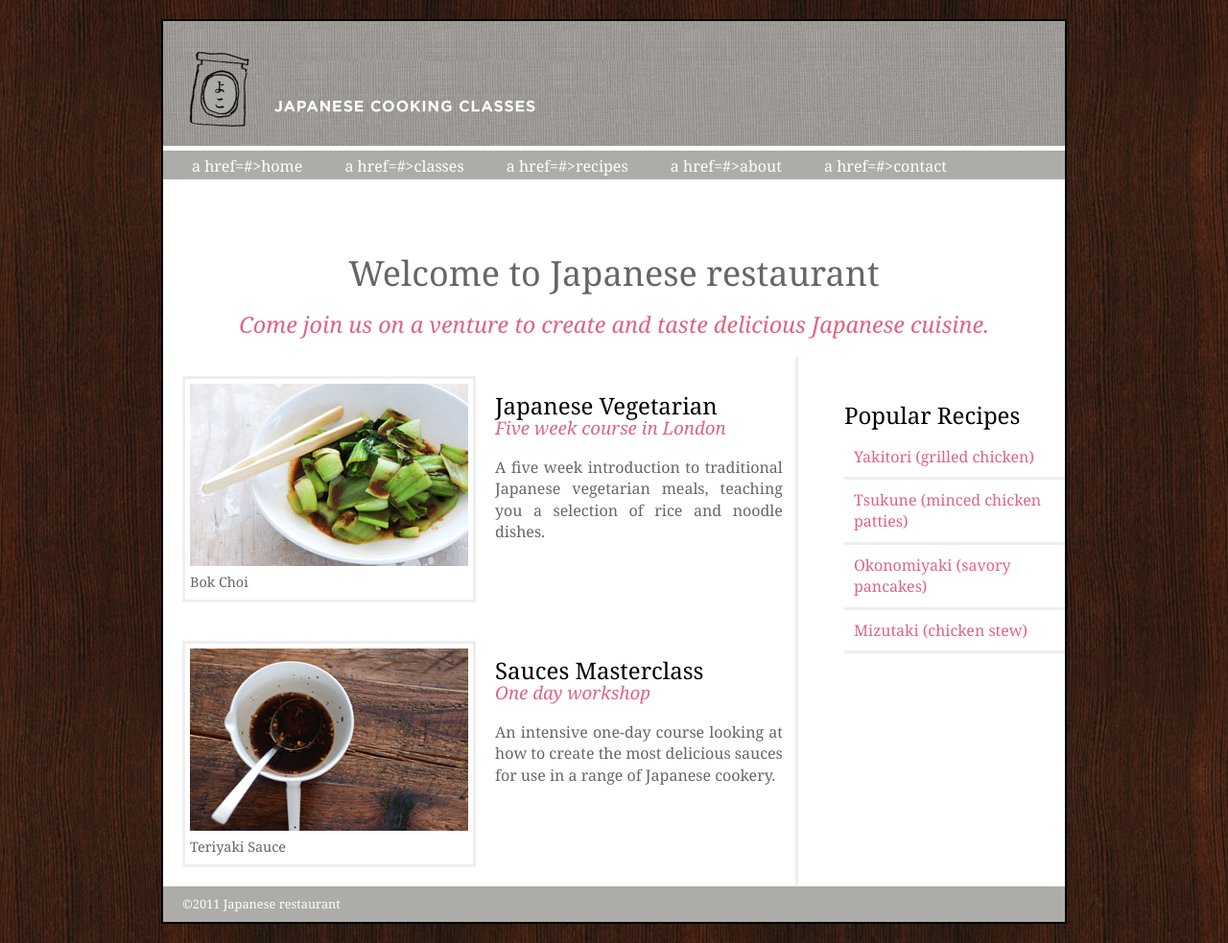
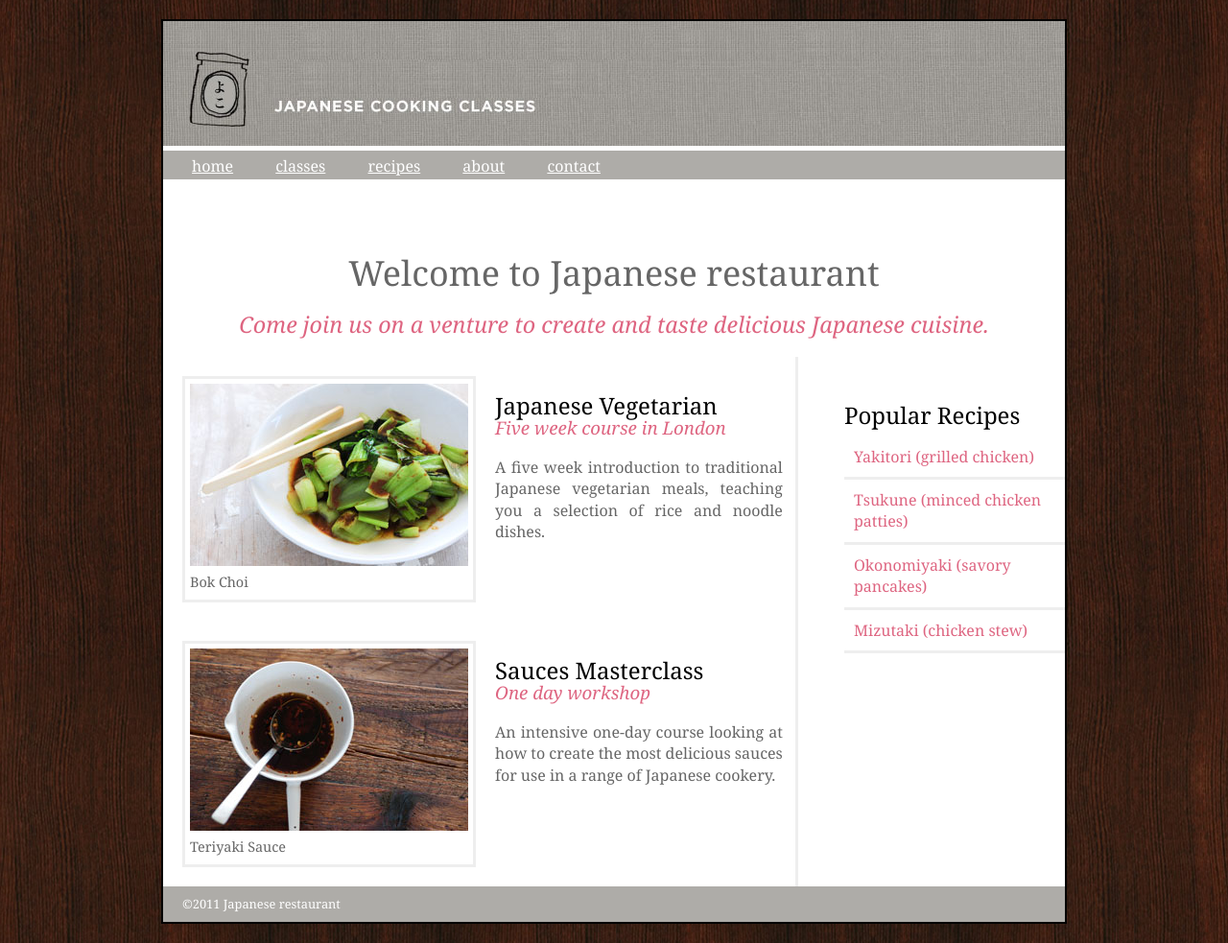
Before and after one commit to MicziDaniel/feladat3, a plain HTML site: page index.html in a window 1280 px wide. Shown: the whole page at 96% size. Drawn offline with Linux system fonts and the light colour scheme.

Commit message:
keszallapot2

```diff
--- a/index.html
+++ b/index.html
@@ -13,11 +13,11 @@
             <img src="header.jpg" alt="header" title="header">
             <nav>
                 <ul>
-                    <li>a href=#>home</a></li>
-                    <li>a href=#>classes</a></li>
-                    <li>a href=#>recipes</a></li>
-                    <li>a href=#>about</a></li>
-                    <li>a href=#>contact</a></li>
+                    <li><a href=#>home</a></li>
+                    <li><a href=#>classes</a></li>
+                    <li><a href=#>recipes</a></li>
+                    <li><a href=#>about</a></li>
+                    <li><a href=#>contact</a></li>
                 </ul>
             </nav>
         </header>
```
